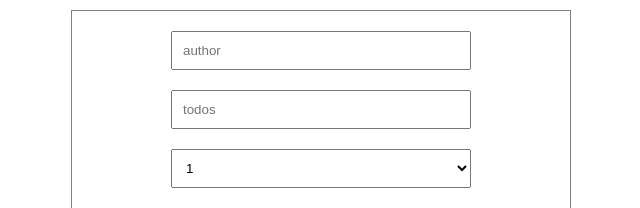
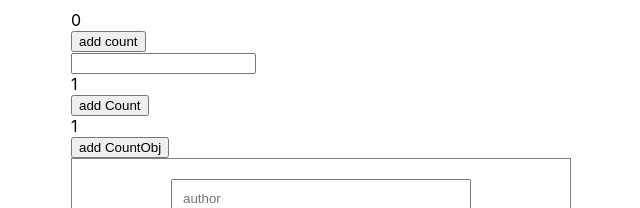
Before and after one commit to GangOn0215/React_Project_Todos, a React (Create React App) app: page / in a window 1280 px wide. Shown: the top 208 px of the page, without its empty margins (319-959 px from the left). Built offline with nearby package versions, Linux system fonts and the light colour scheme; no server answers.

Commit message:
#4 Optimize Study React.memo

```diff
--- a/src/App.js
+++ b/src/App.js
@@ -1,17 +1,15 @@
 import "./App.css";
-import React, {
-  useMemo,
-  useEffect,
-  useState,
-  useRef,
-} from "react";
+import React, { useMemo, useEffect, useState, useRef } from "react";
 import axios from "axios";
 import TodosHeader from "./Components/TodosHeader";
 import TodosList from "./Components/TodosList";
 // import LifeCycle from "./Study/LifeCycle";
+import Optimize from "./Components/Optimize";
+import OptimizeObj from "./Components/OptimizeObj";
 
 function App() {
   const [data, setData] = useState([]);
+
   const dataId = useRef(0);
 
   const url = "https://jsonplaceholder.typicode.com/comments";
@@ -33,6 +31,8 @@ function App() {
 
   useEffect(() => {
     getData();
+
+    return () => {};
   }, []);
 
   const onCreate = (author, todos, importance) => {
@@ -77,14 +77,15 @@ function App() {
 
   // useMemo
   const getDiaryAnalysis = useMemo(() => {
-    console.log("일기 분석 시작");
+    // console.log("일기 분석 시작");
 
     const goodCount = data.filter((item) => item.importance >= 3).length;
     const badCount = data.length - goodCount;
     const goodRatio = (goodCount / data.length) * 100;
 
     return { goodCount, badCount, goodRatio };
-  // eslint-disable-next-line react-hooks/exhaustive-deps
+
+    // eslint-disable-next-line react-hooks/exhaustive-deps
   }, [data.length]); // data.length 데이터가 변경될때 실행이 됩니다
 
   const { goodCount, badCount, goodRatio } = getDiaryAnalysis;
@@ -92,6 +93,8 @@ function App() {
   return (
     <div className="todos-container">
       {/* <LifeCycle /> */}
+      <Optimize />
+      <OptimizeObj />
       <TodosHeader onCreate={onCreate} />
       <div>All Diary Length: {data.length}</div>
       <div>good: {goodCount}</div>
--- /dev/null
+++ b/src/Components/Optimize.js
@@ -0,0 +1,33 @@
+import React, { useState, useEffect } from "react";
+
+const CountView = React.memo(({ count }) => {
+  useEffect(() => {
+    console.log(`Rerender :: CountView : ${count}`);
+  });
+
+  return <div>{count}</div>;
+});
+
+const TextView = React.memo(({ text }) => {
+  useEffect(() => {
+    console.log(`Rerender :: TextView : ${text}`);
+  });
+
+  return <div>{text}</div>;
+});
+
+const Optimize = () => {
+  const [count, setCount] = useState(0);
+  const [text, setText] = useState("");
+
+  return (
+    <div>
+      <CountView count={count} />
+      <button onClick={() => setCount(count + 1)}>add count</button> <br />
+      <TextView text={text} />
+      <input value={text} onChange={(e) => setText(e.target.value)} />
+    </div>
+  );
+};
+
+export default Optimize;
--- /dev/null
+++ b/src/Components/OptimizeObj.js
@@ -0,0 +1,43 @@
+import React, { useEffect, useState } from "react";
+
+const CountView = React.memo(({ count }) => {
+  useEffect(() => {
+    console.log("Rerender :: CountView Component");
+  });
+
+  return <div>{count}</div>;
+});
+
+const CountObjView = ({ countObj }) => {
+  useEffect(() => {
+    console.log("Rerender :: CounterObjView Component");
+  });
+
+  return <div>{countObj.count}</div>;
+};
+
+const areEqual = (prevProps, nextProps) => {
+  return prevProps.countObj.count === nextProps.countObj.count;
+};
+
+const MemoizedCounter = React.memo(CountObjView, areEqual);
+
+const OptimizeObj = () => {
+  const [count, setCount] = useState(1);
+  const [countObj, setCountObj] = useState({
+    count: 1,
+  });
+
+  return (
+    <div>
+      <CountView count={count} />
+      <button onClick={() => setCount(count)}>add Count</button>
+      <MemoizedCounter countObj={countObj} />
+      <button onClick={() => setCountObj({ count: countObj.count })}>
+        add CountObj
+      </button>
+    </div>
+  );
+};
+
+export default OptimizeObj;
```
Also changed, not shown: src/Components/TodosHeader.js (line endings or trailing spaces).
